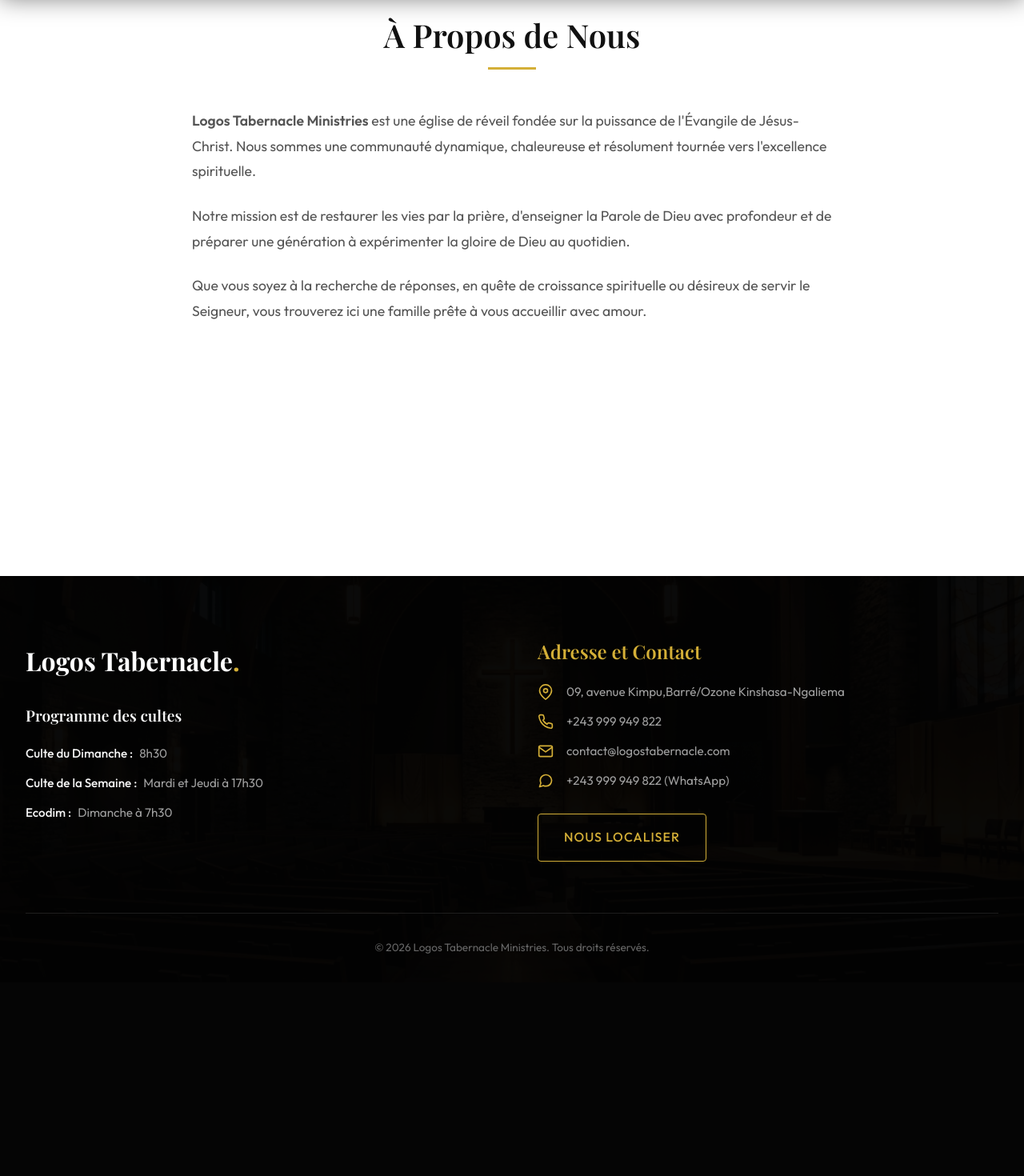
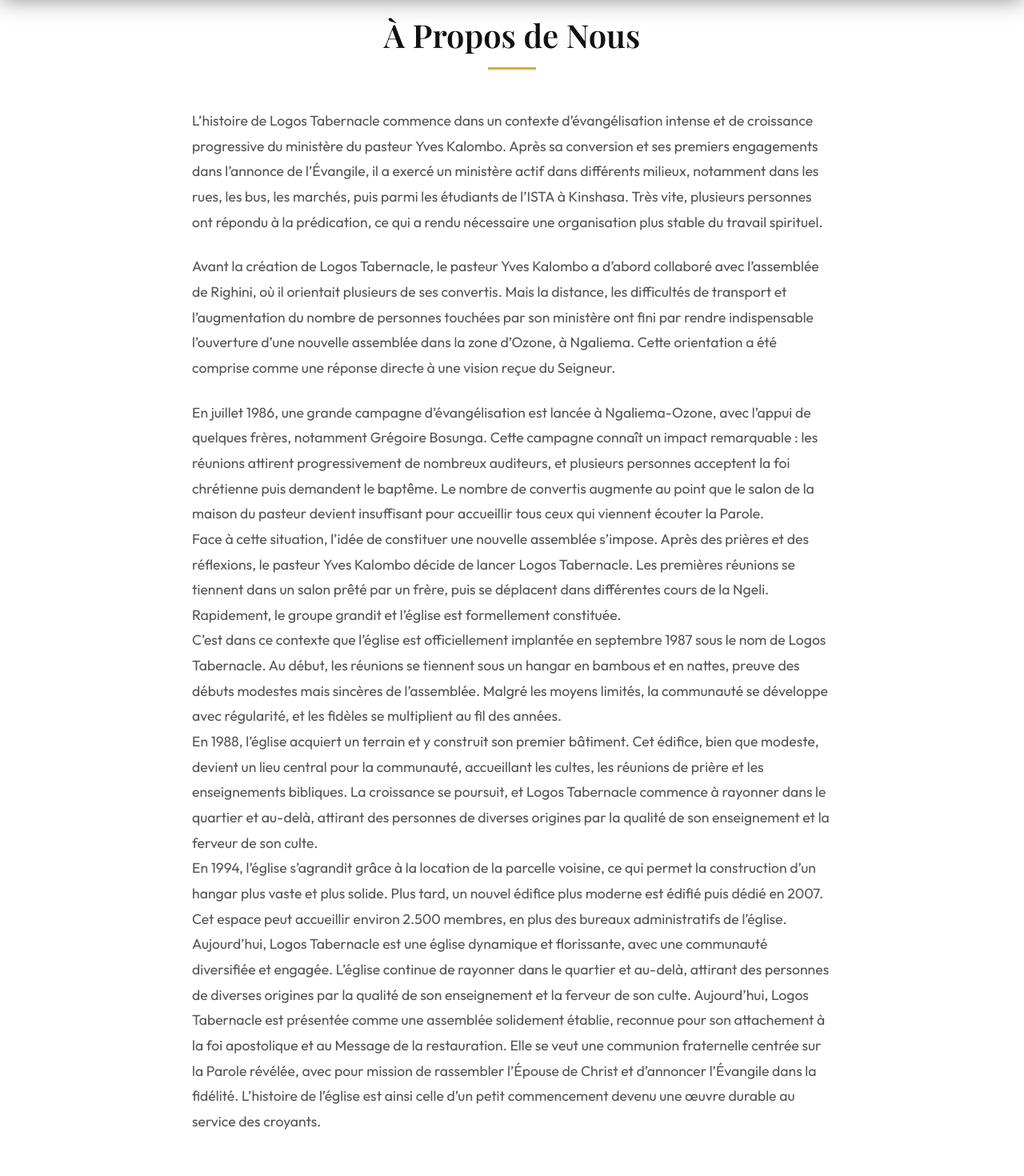
Before and after one commit to jknweb/logosministries, a React (Vite) app: page /about in a window 1280 px wide. Shown: the part 80-1550 px from the top of the page at 80% size. Before the commit the page ends 1308 px from the top, so only its background shows below. Built offline with nearby package versions, Linux system fonts and the light colour scheme; a web font is replaced by a local one.

Commit message:
Ajout texte de la page A propos

```diff
--- a/src/pages/About.jsx
+++ b/src/pages/About.jsx
@@ -8,14 +8,29 @@
         <div className="title-underline mx-auto"></div>
         <div style={{ maxWidth: '800px', margin: '3rem auto', fontSize: '1.1rem', lineHeight: '1.8' }}>
           <p style={{ marginBottom: '1.5rem' }}>
-            <strong>Logos Tabernacle Ministries</strong> est une église de réveil fondée sur la puissance de l'Évangile de Jésus-Christ. Nous sommes une communauté dynamique, chaleureuse et résolument tournée vers l'excellence spirituelle.
+            L’histoire de Logos Tabernacle commence dans un contexte d’évangélisation intense et de croissance progressive du ministère du pasteur Yves Kalombo. Après sa conversion et ses premiers engagements dans l’annonce de l’Évangile, il a exercé un ministère actif dans différents milieux, notamment dans les rues, les bus, les marchés, puis parmi les étudiants de l’ISTA à Kinshasa. Très vite, plusieurs personnes ont répondu à la prédication, ce qui a rendu nécessaire une organisation plus stable du travail spirituel.
           </p>
           <p style={{ marginBottom: '1.5rem' }}>
-            Notre mission est de restaurer les vies par la prière, d'enseigner la Parole de Dieu avec profondeur et de préparer une génération à expérimenter la gloire de Dieu au quotidien.
+            Avant la création de Logos Tabernacle, le pasteur Yves Kalombo a d’abord collaboré avec l’assemblée de Righini, où il orientait plusieurs de ses convertis. Mais la distance, les difficultés de transport et l’augmentation du nombre de personnes touchées par son ministère ont fini par rendre indispensable l’ouverture d’une nouvelle assemblée dans la zone d’Ozone, à Ngaliema. Cette orientation a été comprise comme une réponse directe à une vision reçue du Seigneur.
           </p>
           <p>
-            Que vous soyez à la recherche de réponses, en quête de croissance spirituelle ou désireux de servir le Seigneur, vous trouverez ici une famille prête à vous accueillir avec amour.
+            En juillet 1986, une grande campagne d’évangélisation est lancée à Ngaliema-Ozone, avec l’appui de quelques frères, notamment Grégoire Bosunga. Cette campagne connaît un impact remarquable : les réunions attirent progressivement de nombreux auditeurs, et plusieurs personnes acceptent la foi chrétienne puis demandent le baptême. Le nombre de convertis augmente au point que le salon de la maison du pasteur devient insuffisant pour accueillir tous ceux qui viennent écouter la Parole.
           </p>
+          <p>
+            Face à cette situation, l’idée de constituer une nouvelle assemblée s’impose. Après des prières et des réflexions, le pasteur Yves Kalombo décide de lancer Logos Tabernacle. Les premières réunions se tiennent dans un salon prêté par un frère, puis se déplacent dans différentes cours de la Ngeli. Rapidement, le groupe grandit et l’église est formellement constituée.
+          </p>
+          <p>
+            C’est dans ce contexte que l’église est officiellement implantée en septembre 1987 sous le nom de Logos Tabernacle. Au début, les réunions se tiennent sous un hangar en bambous et en nattes, preuve des débuts modestes mais sincères de l’assemblée. Malgré les moyens limités, la communauté se développe avec régularité, et les fidèles se multiplient au fil des années.
+          </p>
+          <p>
+            En 1988, l’église acquiert un terrain et y construit son premier bâtiment. Cet édifice, bien que modeste, devient un lieu central pour la communauté, accueillant les cultes, les réunions de prière et les enseignements bibliques. La croissance se poursuit, et Logos Tabernacle commence à rayonner dans le quartier et au-delà, attirant des personnes de diverses origines par la qualité de son enseignement et la ferveur de son culte.
+          </p>
+          <p>
+            En 1994, l’église s’agrandit grâce à la location de la parcelle voisine, ce qui permet la construction d’un hangar plus vaste et plus solide. Plus tard, un nouvel édifice plus moderne est édifié puis dédié en 2007. Cet espace peut accueillir environ 2.500 membres, en plus des bureaux administratifs de l’église.
+          </p>
+          <p>
+            Aujourd’hui, Logos Tabernacle est une église dynamique et florissante, avec une communauté diversifiée et engagée. L’église continue de rayonner dans le quartier et au-delà, attirant des personnes de diverses origines par la qualité de son enseignement et la ferveur de son culte.
+            Aujourd’hui, Logos Tabernacle est présentée comme une assemblée solidement établie, reconnue pour son attachement à la foi apostolique et au Message de la restauration. Elle se veut une communion fraternelle centrée sur la Parole révélée, avec pour mission de rassembler l’Épouse de Christ et d’annoncer l’Évangile dans la fidélité. L’histoire de l’église est ainsi celle d’un petit commencement devenu une œuvre durable au service des croyants.</p>
         </div>
       </div>
     </div>
```
